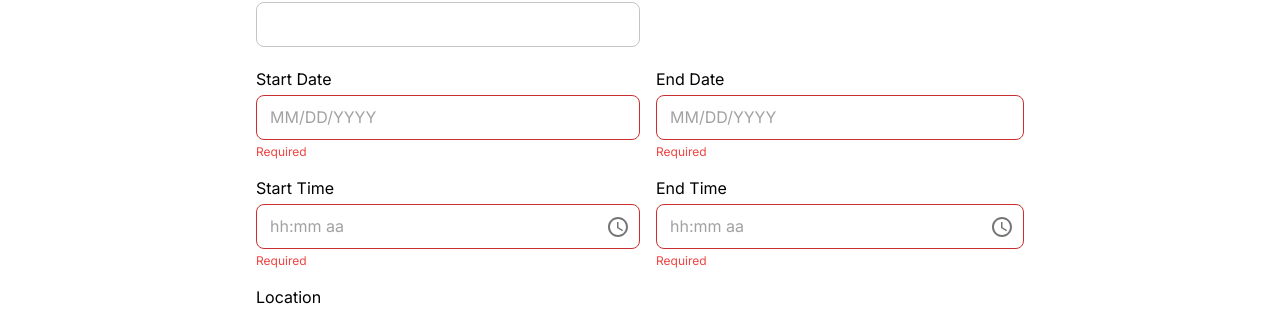
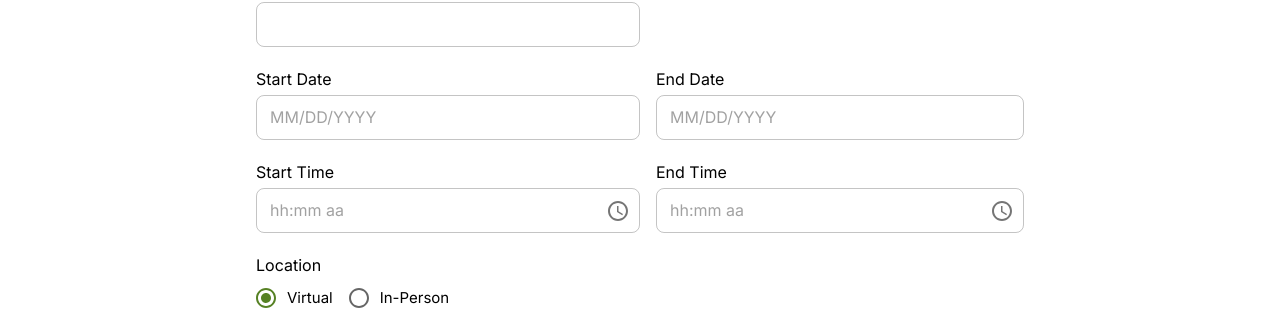
Before and after one commit to cornellh4i/lagos-volunteers, a Next.js app in the folder frontend/: page /events/create in a window 1280 px wide. Shown: the part 183-501 px from the top of the page. Built offline with nearby package versions, Linux system fonts and the light colour scheme; no server answers; sample sign-in values are in the browser's storage.

Commit message:
Use react hook form for date inputs

```diff
--- a/frontend/src/components/atoms/DatePicker.tsx
+++ b/frontend/src/components/atoms/DatePicker.tsx
@@ -17,7 +17,7 @@ interface DatePickerProps {
  */
 const CustomDatePicker = forwardRef(
   (
-    { label, error, value, ...props }: DatePickerProps,
+    { label, error = "", value, ...props }: DatePickerProps,
     ref: Ref<HTMLInputElement>
   ) => {
     return (
--- a/frontend/src/components/atoms/TimePicker.tsx
+++ b/frontend/src/components/atoms/TimePicker.tsx
@@ -20,7 +20,7 @@ interface TimePickerProps {
  */
 const CustomTimePicker = forwardRef(
   (
-    { label, value, error, ...props }: TimePickerProps,
+    { label, value, error = "", ...props }: TimePickerProps,
     ref: Ref<HTMLInputElement>
   ) => {
     return (
--- a/frontend/src/components/organisms/EventForm.tsx
+++ b/frontend/src/components/organisms/EventForm.tsx
@@ -7,7 +7,7 @@ import MultilineTextField from "../atoms/MultilineTextField";
 import Button from "../atoms/Button";
 import TextCopy from "../atoms/TextCopy";
 import TextField from "../atoms/TextField";
-import { useForm, SubmitHandler } from "react-hook-form";
+import { useForm, SubmitHandler, Controller } from "react-hook-form";
 import Radio from "@mui/material/Radio";
 import RadioGroup from "@mui/material/RadioGroup";
 import FormControlLabel from "@mui/material/FormControlLabel";
@@ -51,18 +51,6 @@ const EventForm = ({ eventId, eventType, eventDetails }: EventFormProps) => {
     eventDetails ? (eventDetails.mode === "IN_PERSON" ? 1 : 0) : 0
   );
 
-  const [getStartDate, setStartDate] = React.useState(
-    eventDetails ? String(dayjs(eventDetails.startDate)) : ""
-  );
-  const [getEndDate, setEndDate] = React.useState(
-    eventDetails ? String(dayjs(eventDetails.endDate)) : ""
-  );
-  const [getStartTime, setStartTime] = React.useState(
-    eventDetails ? String(dayjs(eventDetails.startTime)) : ""
-  );
-  const [getEndTime, setEndTime] = React.useState(
-    eventDetails ? String(dayjs(eventDetails.endTime)) : ""
-  );
   const radioHandler = (status: number) => {
     setStatus(status);
   };
@@ -73,6 +61,7 @@ const EventForm = ({ eventId, eventType, eventDetails }: EventFormProps) => {
     watch,
     getValues,
     setValue,
+    control,
     formState: { errors },
   } = useForm<FormValues>(
     eventDetails
@@ -126,25 +115,9 @@ const EventForm = ({ eventId, eventType, eventDetails }: EventFormProps) => {
   };
 
   const timeAndDateValidation = () => {
-    if (getStartTime == "") {
-      setErrorMessage("Start Time is required.");
-      return false;
-    }
-    if (getEndTime == "") {
-      setErrorMessage("End Time is required.");
-      return false;
-    }
-    if (getStartDate == "") {
-      setErrorMessage("Start Date is required.");
-      return false;
-    }
-    if (getEndDate == "") {
-      setErrorMessage("End Date is required.");
-      return false;
-    }
-
-    const startDateTime = convertToISO(getStartTime, getStartDate);
-    const endDateTime = convertToISO(getEndTime, getEndDate);
+    const { startTime, startDate, endTime, endDate } = getValues();
+    const startDateTime = convertToISO(startTime, startDate);
+    const endDateTime = convertToISO(endTime, endDate);
     if (new Date(startDateTime) >= new Date(endDateTime)) {
       setErrorMessage(
         "End Date and Time must be later than Start Date and Time"
@@ -165,9 +138,18 @@ const EventForm = ({ eventId, eventType, eventDetails }: EventFormProps) => {
       return;
     }
     const mode = status === 0 ? "VIRTUAL" : "IN_PERSON";
-    const startDateTime = convertToISO(getStartTime, getStartDate);
-    const endDateTime = convertToISO(getEndTime, getEndDate);
-    const { eventName, location, volunteerSignUpCap, eventDescription } = data;
+    const {
+      eventName,
+      location,
+      volunteerSignUpCap,
+      eventDescription,
+      startDate,
+      endDate,
+      startTime,
+      endTime,
+    } = data;
+    const startDateTime = convertToISO(startTime, startDate);
+    const endDateTime = convertToISO(endTime, endDate);
     const userid = await fetchUserIdFromDatabase(user?.email as string);
     try {
       const { response } = await api.post("/events", {
@@ -208,8 +190,9 @@ const EventForm = ({ eventId, eventType, eventDetails }: EventFormProps) => {
     }
 
     const mode = status === 0 ? "VIRTUAL" : "IN_PERSON";
-    const startDateTime = convertToISO(getStartTime, getStartDate);
-    const endDateTime = convertToISO(getEndTime, getEndDate);
+    const { startTime, startDate, endTime, endDate } = getValues();
+    const startDateTime = convertToISO(startTime, startDate);
+    const endDateTime = convertToISO(endTime, endDate);
     const { eventName, location, volunteerSignUpCap, eventDescription } = data;
 
     try {
@@ -246,7 +229,25 @@ const EventForm = ({ eventId, eventType, eventDetails }: EventFormProps) => {
     >
       <CreateErrorComponent />
       <CreateSuccessComponent />
-      {/* <button onClick={() => console.log(getValues())}>test</button> */}
+      {/* <button onClick={() => console.log(getValues())}>test</button>
+      <button
+        onClick={() => {
+          const startDateTime = convertToISO(
+            getValues().startTime,
+            getValues().startDate
+          );
+          const endDateTime = convertToISO(
+            getValues().endTime,
+            getValues().endDate
+          );
+          console.log("START TIME");
+          console.log(startDateTime);
+          console.log("END TIME");
+          console.log(endDateTime);
+        }}
+      >
+        see iso
+      </button> */}
       <div className="font-bold text-3xl">
         {eventType == "create" ? "Create Event" : "Edit Event"}
       </div>
@@ -261,42 +262,62 @@ const EventForm = ({ eventId, eventType, eventDetails }: EventFormProps) => {
       </div>
       <div className="sm:space-x-4 grid grid-cols-1 sm:grid-cols-2">
         <div className="pb-4 sm:pb-0">
+          <Controller
+            name="startDate"
+            control={control}
+            rules={{ required: true }}
+            defaultValue={undefined}
+            render={({ field }) => (
               <DatePicker
                 label="Start Date"
-            error={getStartDate === "" ? "Required" : undefined}
-            value={eventDetails ? eventDetails.startDate : undefined}
-            onChange={(e) =>
-              e?.$d ? (e?.$d != "Invalid Date" ? setStartDate(e.$d) : "") : ""
-            }
+                error={errors.startDate ? "Required" : undefined}
+                {...field}
+              />
+            )}
           />
         </div>
+        <Controller
+          name="endDate"
+          control={control}
+          rules={{ required: true }}
+          defaultValue={undefined}
+          render={({ field }) => (
             <DatePicker
+              error={errors.endDate ? "Required" : undefined}
               label="End Date"
-          error={getEndDate === "" ? "Required" : undefined}
-          value={eventDetails ? eventDetails.endDate : undefined}
-          onChange={(e) =>
-            e?.$d ? (e?.$d != "Invalid Date" ? setEndDate(e.$d) : "") : ""
-          }
+              {...field}
+            />
+          )}
         />
       </div>
       <div className="sm:space-x-4 grid grid-cols-1 sm:grid-cols-2">
         <div className="pb-4 sm:pb-0">
+          <Controller
+            name="startTime"
+            control={control}
+            rules={{ required: true }}
+            defaultValue={undefined}
+            render={({ field }) => (
               <TimePicker
+                error={errors.startTime ? "Required" : undefined}
                 label="Start Time"
-            error={getStartTime === "" ? "Required" : undefined}
-            value={eventDetails ? eventDetails.startTime : undefined}
-            onChange={(e) =>
-              e?.$d ? (e?.$d != "Invalid Date" ? setStartTime(e.$d) : "") : ""
-            }
+                {...field}
+              />
+            )}
           />
         </div>
+        <Controller
+          name="endTime"
+          control={control}
+          rules={{ required: true }}
+          defaultValue={undefined}
+          render={({ field }) => (
             <TimePicker
+              error={errors.endTime ? "Required" : undefined}
               label="End Time"
-          error={getEndTime === "" ? "Required" : undefined}
-          value={eventDetails ? eventDetails.endTime : undefined}
-          onChange={(e) =>
-            e?.$d ? (e?.$d != "Invalid Date" ? setEndTime(e.$d) : "") : ""
-          }
+              {...field}
+            />
+          )}
         />
       </div>
       <div>
@@ -346,7 +367,6 @@ const EventForm = ({ eventId, eventType, eventDetails }: EventFormProps) => {
       </div>
       <MultilineTextField
         label="Event Description"
-        required={true}
         error={errors.eventDescription ? "Required" : undefined}
         {...register("eventDescription", {
           required: "true",
```
Lines whose indentation alone changed are shown as unchanged.
